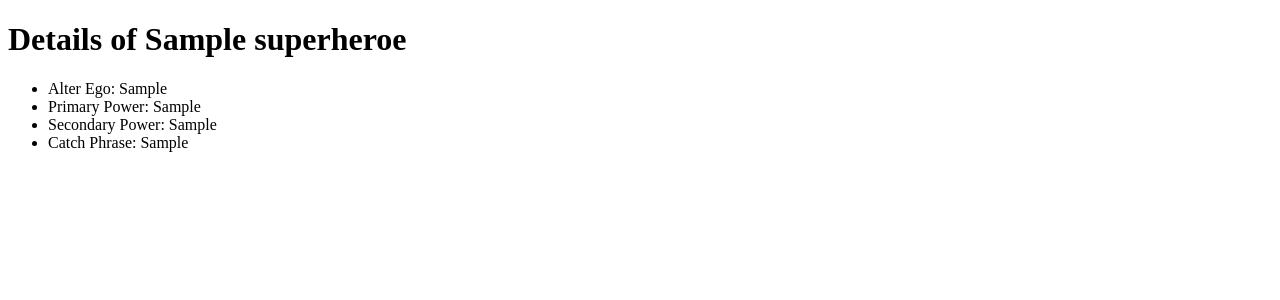
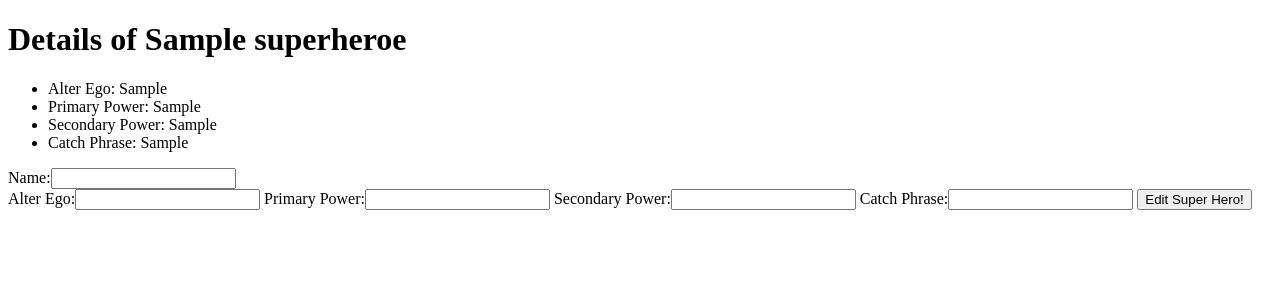
Before and after one commit to DaveyCrockett/SuperHeroes, a Django app: page /SuperHeroes/1/ in a window 1280 px wide. Shown: the top 300 px of the page. Run offline with Django 3.2, Linux system fonts and the light colour scheme; tables that the repository leaves empty hold one stand-in row (values such as "Sample post").

Commit message:
Fixed Updating of supers

```diff
--- a/SuperProject/SuperHeroes/models.py
+++ b/SuperProject/SuperHeroes/models.py
@@ -4,6 +4,7 @@ from django.db import models
 
 
 class SuperHeroes(models.Model):
+    id = models.IntegerField(primary_key=True)
     name = models.CharField(max_length=50)
     alter_ego = models.CharField(max_length=50)
     primary_power = models.CharField(max_length=50)
--- a/SuperProject/SuperHeroes/templates/SuperHeroes/details.html
+++ b/SuperProject/SuperHeroes/templates/SuperHeroes/details.html
@@ -15,5 +15,14 @@
             <li>Secondary Power: {{one_super.secondary_power}}</li>
             <li>Catch Phrase: {{one_super.catch_phrase}}</li>
         </ul>
+        <form action="{% url 'SuperHeroes:details' one_super.id %}" method="post">
+            {% csrf_token %}
+            Name:<input type="text" name="name" id="name"><br>
+            Alter Ego:<input type="text" name="alter_ego" id="alter_ego">
+            Primary Power:<input type="text" name="primary_power" id="primary_power">
+            Secondary Power:<input type="text" name="secondary_power" id="secondary_power">
+            Catch Phrase:<input type="text" name="catch_phrase" id="catch_phrase">
+            <input type="submit" value="Edit Super Hero!">
+        </form>
 </body>
 </html>
--- a/SuperProject/SuperHeroes/templates/SuperHeroes/index.html
+++ b/SuperProject/SuperHeroes/templates/SuperHeroes/index.html
@@ -19,11 +19,9 @@
                 <button type="submit">Delete {{super.name}}</button>
             </form>
         </li>
+
         {% endfor %}
-    </ul>
-    <ul>
         <li><a href="{% url 'SuperHeroes:create_new_super' %}">Create Super</a></li>
-        <li><a href="{% url 'SuperHeroes:edit_super' %}">Edit Super</a></li>
     </ul>
 </body>
 </html>
--- a/SuperProject/SuperHeroes/urls.py
+++ b/SuperProject/SuperHeroes/urls.py
@@ -7,5 +7,4 @@ urlpatterns = [
     path('remove/<int:supers_id>/', views.remove_super, name='remove_super'),
     path('<int:supers_id>/', views.details, name='details'),
     path('new/', views.create, name='create_new_super'),
-    path('new/', views.edit, name='edit_super')
 ]
--- a/SuperProject/SuperHeroes/views.py
+++ b/SuperProject/SuperHeroes/views.py
@@ -20,38 +20,37 @@ def details(request, supers_id):
     context = {
         'one_super': one_super
     }
-    return render(request, 'SuperHeroes/details.html', context)
+    if request.method == 'POST':
+        one_super.name = request.POST.get('name')
+        one_super.alter_ego = request.POST.get('alter_ego')
+        one_super.primary_power = request.POST.get('primary_power')
+        one_super.secondary_power = request.POST.get('secondary_power')
+        one_super.catch_phrase = request.POST.get('catch_phrase')
+        edit_super = SuperHeroes(id=supers_id, name=one_super.name, alter_ego=one_super.alter_ego, primary_power=one_super.primary_power,
+                                secondary_power=one_super.secondary_power, catch_phrase=one_super.catch_phrase)
+        edit_super.save()
+        return HttpResponseRedirect(reverse('SuperHeroes:index'))
+    else:
+        return render(request, 'SuperHeroes/details.html', context)
 
 
 def create(request):
+    all_supers = SuperHeroes.objects.all()
+    all_sups_id = all_supers.last().id
     if request.method == 'POST':
+        id = all_sups_id + 1
         name = request.POST.get('name')
-        alter_ego = request.POST.get('alter ego')
-        primary_power = request.POST.get('primary power')
-        secondary_power = request.POST.get('secondary power')
-        catch_phrase = request.POST.get('catch phrase')
-        new_super = SuperHeroes(name=name, alter_ego=alter_ego, primary_power=primary_power, secondary_power=secondary_power, catch_phrase=catch_phrase)
+        alter_ego = request.POST.get('alter_ego')
+        primary_power = request.POST.get('primary_power')
+        secondary_power = request.POST.get('secondary_power')
+        catch_phrase = request.POST.get('catch_phrase')
+        new_super = SuperHeroes(id=id, name=name, alter_ego=alter_ego, primary_power=primary_power, secondary_power=secondary_power, catch_phrase=catch_phrase)
         new_super.save()
         return HttpResponseRedirect(reverse('SuperHeroes:index'))
     else:
         return render(request, 'SuperHeroes/create.html')
 
 
-def edit(request):
-    if request.method == 'POST':
-        name = request.POST.get('name')
-        alter_ego = request.POST.get('alter ego')
-        primary_power = request.POST.get('primary power')
-        secondary_power = request.POST.get('secondary power')
-        catch_phrase = request.POST.get('catch phrase')
-        edit_super = SuperHeroes(name=name, alter_ego=alter_ego, primary_power=primary_power,
-                                secondary_power=secondary_power, catch_phrase=catch_phrase)
-        edit_super.save()
-        return HttpResponseRedirect(reverse('SuperHeroes:index'))
-    else:
-        return render(request, 'SuperHeroes/edit.html')
-
-
 def remove_super(request, supers_id):
     SuperHeroes.objects.filter(pk=supers_id).delete()
     return HttpResponseRedirect(reverse('SuperHeroes:index'))
```
Also changed, not shown: SuperProject/SuperHeroes/templates/SuperHeroes/edit.html (+1 -9 lines), SuperProject/SuperHeroes/migrations/0003_auto_20210606_1250.py (added).
